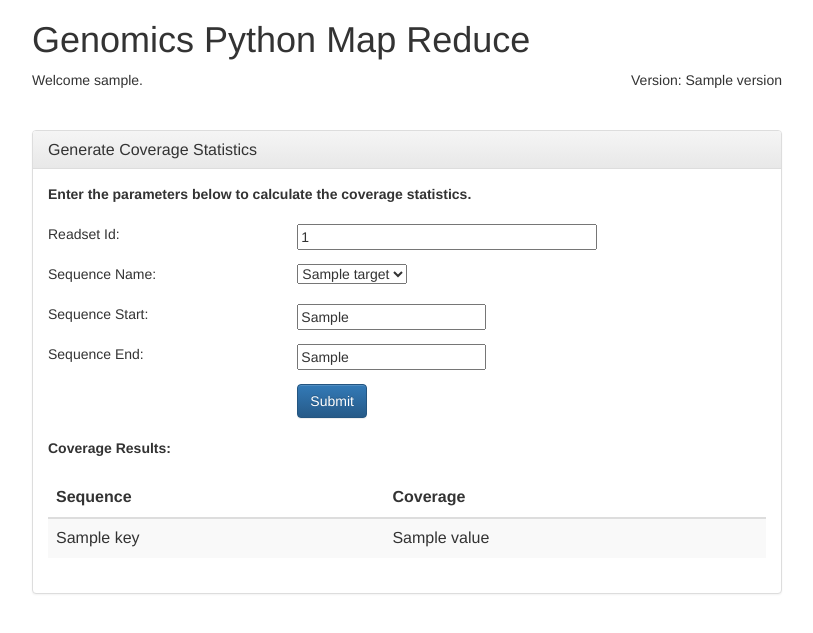
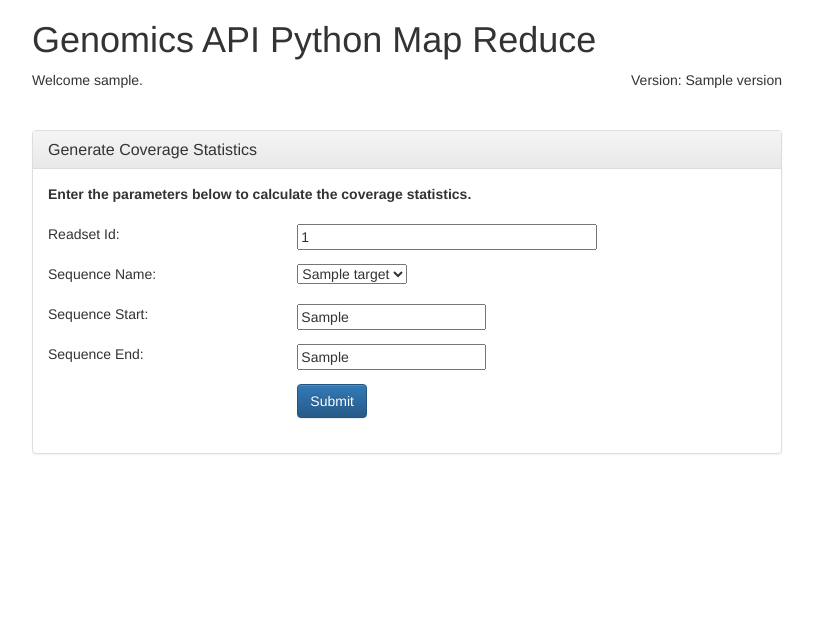
Before and after one commit to domsooch/mapreduce-python, a Python web app: template templates/index.html in a window 1280 px wide. Shown: the top 633 px of the page, without its empty margins (38-851 px from the left). Run offline with Jinja, Linux system fonts and the light colour scheme; the template is opened without the code that fills it: most values are stand-ins (such as "Sample title", 1, 10 or a date in 2020); some libraries are stand-ins or nearby versions.

Commit message:
More small, mostly comment, cleanups

```diff
--- a/app.yaml
+++ b/app.yaml
@@ -57,10 +57,7 @@ env_variables:
 
   # This is found in the new developer console in the APIs & Auth -> Credentials
   # page. Look at the Public API access section in the bottom right and copy the
-  # API Key here.
-  # It may no longer be required so you can leave it blank and try it, but if
-  # you get authentication errors or invalid grant errors you may want to
-  # provide it.
+  # API Key here. It is only required when this project is deployed.
   API_KEY: ''
 
   # The bucket in Google Cloud Storage for which to write intermediate files as
--- a/genomicsapi.py
+++ b/genomicsapi.py
@@ -84,7 +84,7 @@ class GenomicsAPI():
       'sequenceEnd': sequenceEnd,
       'pageToken': pageToken
       # May want to specify just the fields that we need.
-      #'includeFields': ["position", "alignedBases"]
+      #fields': "nextPageToken,reads(position,alignedBases)"
     }
 
     return self._get_content("reads/search", body=body)
@@ -128,8 +128,6 @@ class GenomicsAPI():
   def compute_coverage(reads, sequenceStart, sequenceEnd):
     """Takes the json results from the Genomics API call and computes
     coverage. """
-    #logging.info("Computing coverage from start: %d to end: %d.",
-    #             sequenceStart, sequenceEnd)
     coverage = defaultdict(int)
     if len(reads) > 0:
       for read in reads:
--- a/templates/index.html
+++ b/templates/index.html
@@ -39,7 +39,7 @@ limitations under the License.
 </head>
 <body role="document">
 <div class="container theme-showcase" role="main">
-  <h1>Genomics Python Map Reduce</h1>
+  <h1>Genomics API Python Map Reduce</h1>
   <div class="row">
     <div class="col-md-8">
       <div class="row">
@@ -99,28 +99,6 @@ limitations under the License.
                 {{ errorMessage }}
               </div>
             {% endif %}
-            {% if results %}
-              <b>Coverage Results:</b>
-              <br/><br/>
-              <div class="table-responsive">
-                <table class="table table-striped">
-                  <thead>
-                    <tr>
-                      <th>Sequence</th>
-                      <th>Coverage</th>
-                    </tr>
-                  </thead>
-                  <tbody>
-                  {% for key, value in results.iteritems() %}
-                    <tr>
-                      <td>{{ key }}</td>
-                      <td>{{ value }}</td>
-                    </tr>
-                  {% endfor %}
-                  </tbody>
-                </table>
-              </div>
-            {% endif %}
           </div>
         </div>
       </div>
```
Also changed, not shown: input_reader.py (+1 -6 lines), main.py (+11 -10 lines), pipeline.py (+1 -11 lines).
